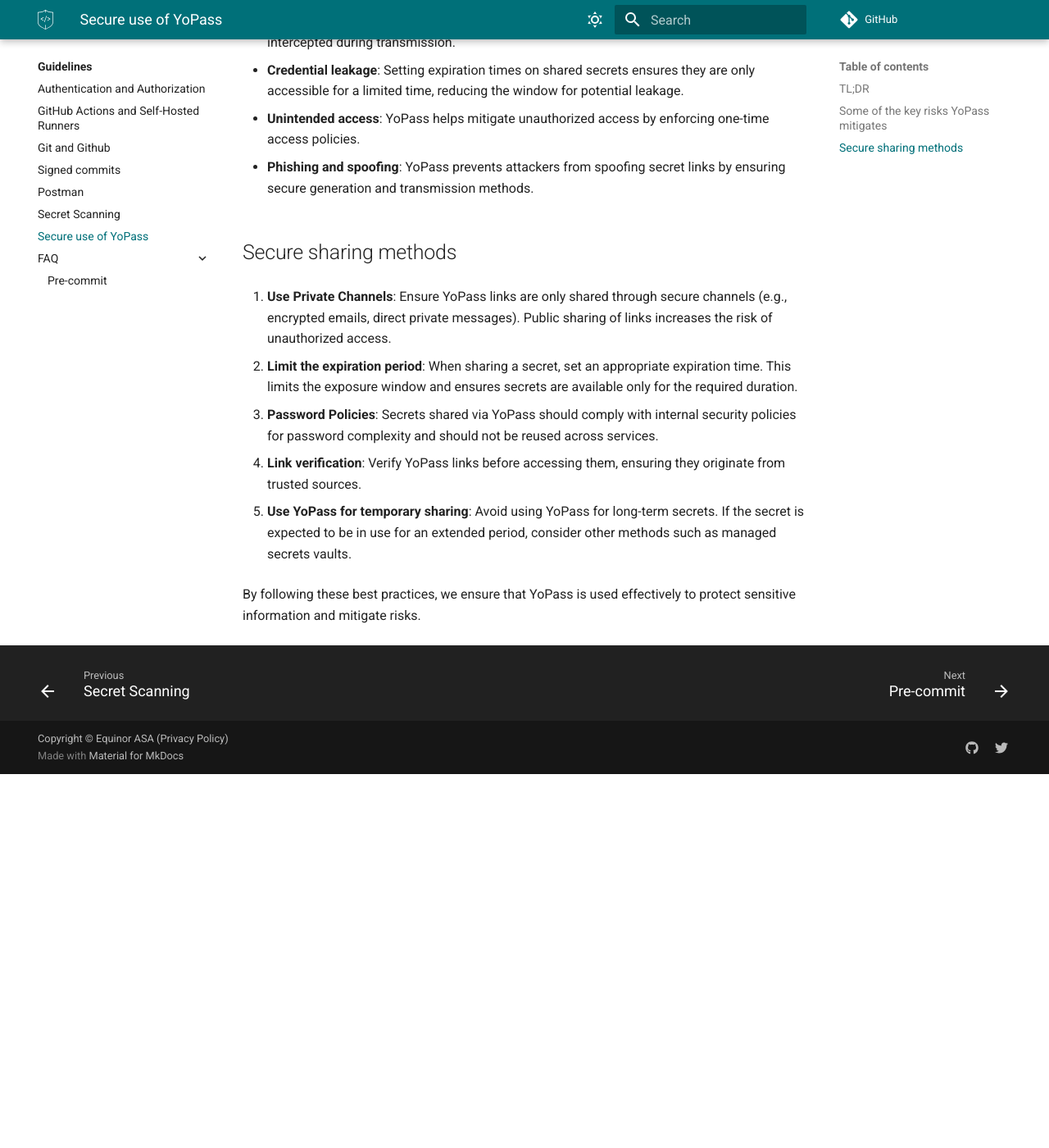
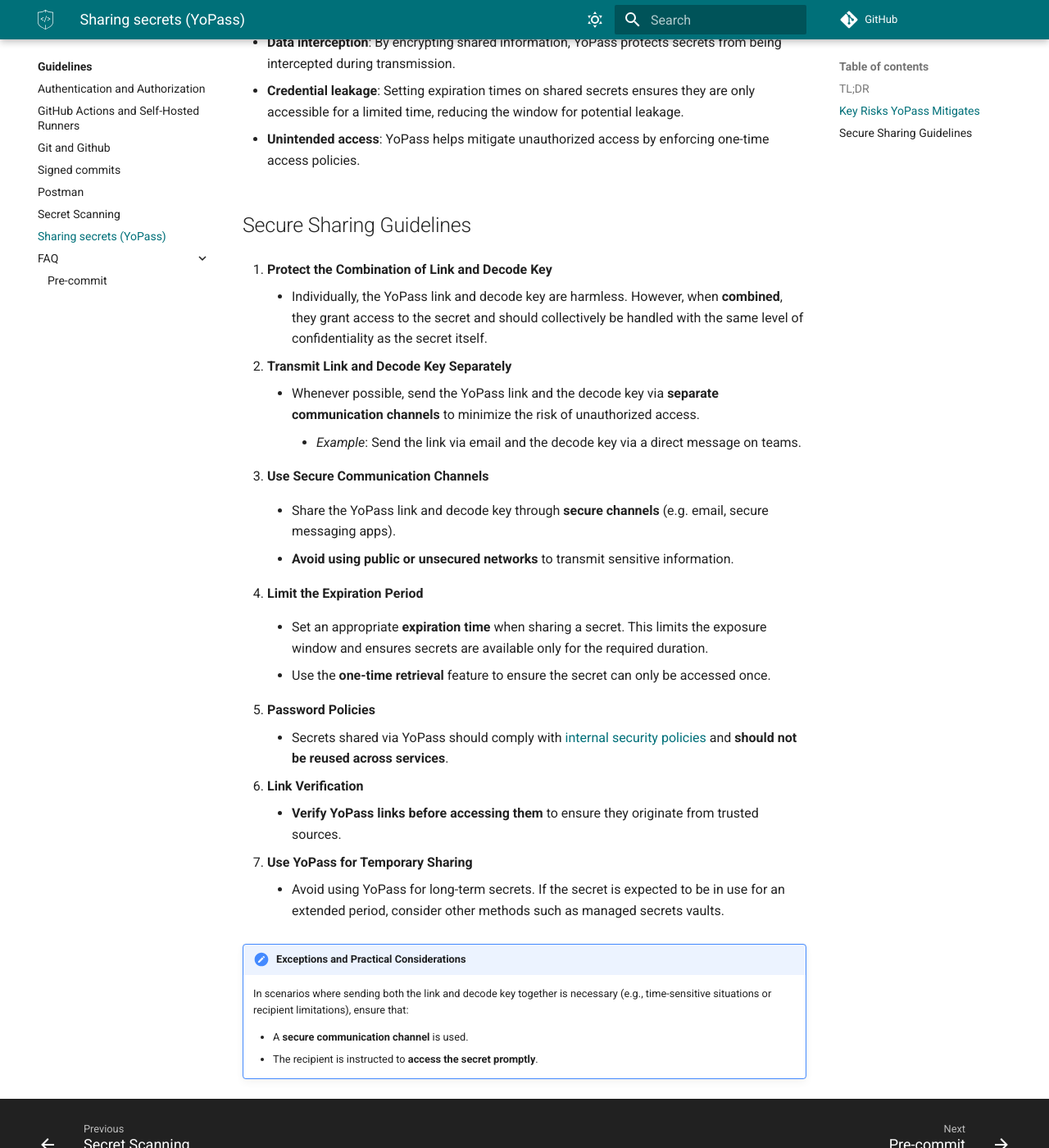
Before and after one commit to equinor/appsec, an MkDocs documentation site: the page built from docs/guidelines/sharing-secrets.md, in a window 1280 px wide and 1400 px high, scrolled down 706 px. Shown: the whole window at 82% size. Built offline with MkDocs 1.6.1 and Material for MkDocs 9.7.7, drawn with Linux system fonts in a browser that asks for light colours; some web fonts are replaced; comment, search, counter and statistics services are not loaded; before the commit the page ends 1650 px from its top, so only the background shows below that; some of the changed text lies outside the part shown.

Commit message:
update guidelines

```diff
--- a/docs/guidelines/sharing-secrets.md
+++ b/docs/guidelines/sharing-secrets.md
@@ -1,18 +1,18 @@
-# Secure use of YoPass
+# Sharing secrets (YoPass)
 
-YoPass is a tool designed to securely share sensitive information, such as passwords and API keys, within our organization. Our internally hosted instance can be accessed [here](https://secrets.equinor.com).
+YoPass is a tool designed to securely share sensitive information, such as passwords and API keys, within our organization. Our internally hosted instance can be accessed [here - secrets.equinor.com](https://secrets.equinor.com).
 
 ## TL;DR
 
-- Use YoPass to securely share sensitive information such as passwords or API keys.
-- Always set an appropriate expiration time for secrets.
-- Avoid sharing YoPass links in public or insecure channels.
-- Verify YoPass links before accessing them.
+- **Use YoPass** to securely share sensitive information like passwords or API keys.
+- **Always set an appropriate expiration time** for secrets.
+- **Transmit the YoPass link and decode key via separate, secure channels** whenever possible.
+- **Verify YoPass links before accessing them**.
 
 !!! note "Weekly Cache Clearance"
     Our hosted instance of YoPass clears its cache every Sunday. Ensure any secrets are accessed within the intended timeframe, as they may be deleted during this routine maintenance.
 
-## Some of the key risks YoPass mitigates
+## Key Risks YoPass Mitigates
 
 - **Data interception**: By encrypting shared information, YoPass protects secrets from being intercepted during transmission.
 
@@ -20,18 +20,43 @@
 
 - **Unintended access**: YoPass helps mitigate unauthorized access by enforcing one-time access policies.
 
-- **Phishing and spoofing**: YoPass prevents attackers from spoofing secret links by ensuring secure generation and transmission methods.
+## Secure Sharing Guidelines
 
-## Secure sharing methods
+1. **Protect the Combination of Link and Decode Key**
 
-1. **Use Private Channels**: Ensure YoPass links are only shared through secure channels (e.g., encrypted emails, direct private messages). Public sharing of links increases the risk of unauthorized access.
+    - Individually, the YoPass link and decode key are harmless. However, when **combined**, they grant access to the secret and should collectively be handled with the same level of confidentiality as the secret itself.
 
-2. **Limit the expiration period**: When sharing a secret, set an appropriate expiration time. This limits the exposure window and ensures secrets are available only for the required duration.
+2. **Transmit Link and Decode Key Separately**
 
-3. **Password Policies**: Secrets shared via YoPass should comply with internal security policies for password complexity and should not be reused across services.
+    - Whenever possible, send the YoPass link and the decode key via **separate communication channels** to minimize the risk of unauthorized access.
+        - *Example*: Send the link via email and the decode key via a direct message on teams.
 
-4. **Link verification**: Verify YoPass links before accessing them, ensuring they originate from trusted sources.
+3. **Use Secure Communication Channels**
 
-5. **Use YoPass for temporary sharing**: Avoid using YoPass for long-term secrets. If the secret is expected to be in use for an extended period, consider other methods such as managed secrets vaults.
+    - Share the YoPass link and decode key through **secure channels** (e.g. email, secure messaging apps).
 
-By following these best practices, we ensure that YoPass is used effectively to protect sensitive information and mitigate risks.
+    - **Avoid using public or unsecured networks** to transmit sensitive information.
+
+4. **Limit the Expiration Period**
+
+    - Set an appropriate **expiration time** when sharing a secret. This limits the exposure window and ensures secrets are available only for the required duration.
+
+    - Use the **one-time retrieval** feature to ensure the secret can only be accessed once.
+
+5. **Password Policies**
+
+    - Secrets shared via YoPass should comply with [internal security policies](https://aris.equinor.com/#default/search/~AfBbImNvbXBvbmVudF9jb21tZW50U3RyZWFtMTUzIl0~) and **should not be reused across services**.
+
+6. **Link Verification**
+
+    - **Verify YoPass links before accessing them** to ensure they originate from trusted sources.
+
+7. **Use YoPass for Temporary Sharing**
+
+    - Avoid using YoPass for long-term secrets. If the secret is expected to be in use for an extended period, consider other methods such as managed secrets vaults.
+
+!!! important "**Exceptions and Practical Considerations**"
+    In scenarios where sending both the link and decode key together is necessary (e.g., time-sensitive situations or recipient limitations), ensure that:
+
+    - A **secure communication channel** is used.
+    - The recipient is instructed to **access the secret promptly**.
```
